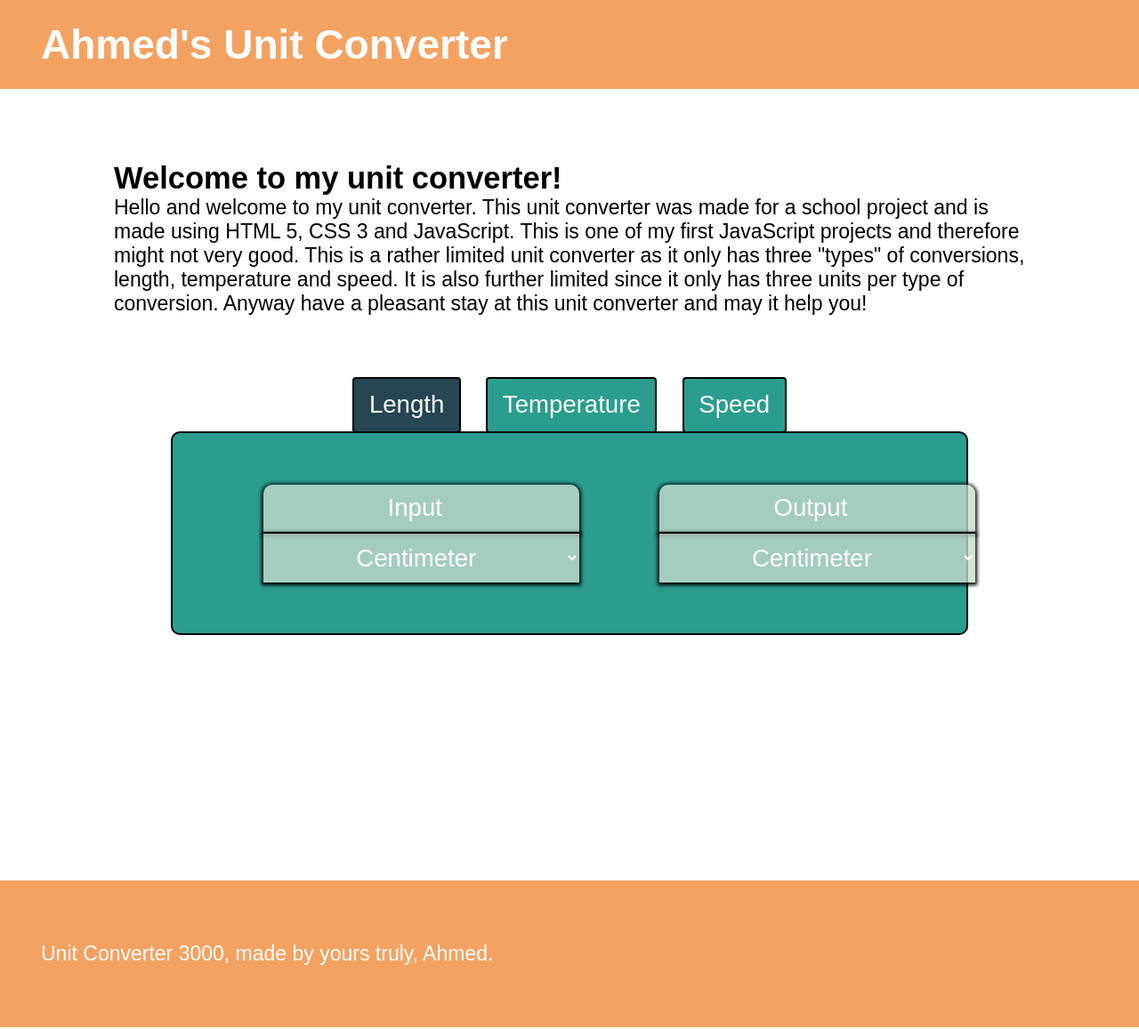
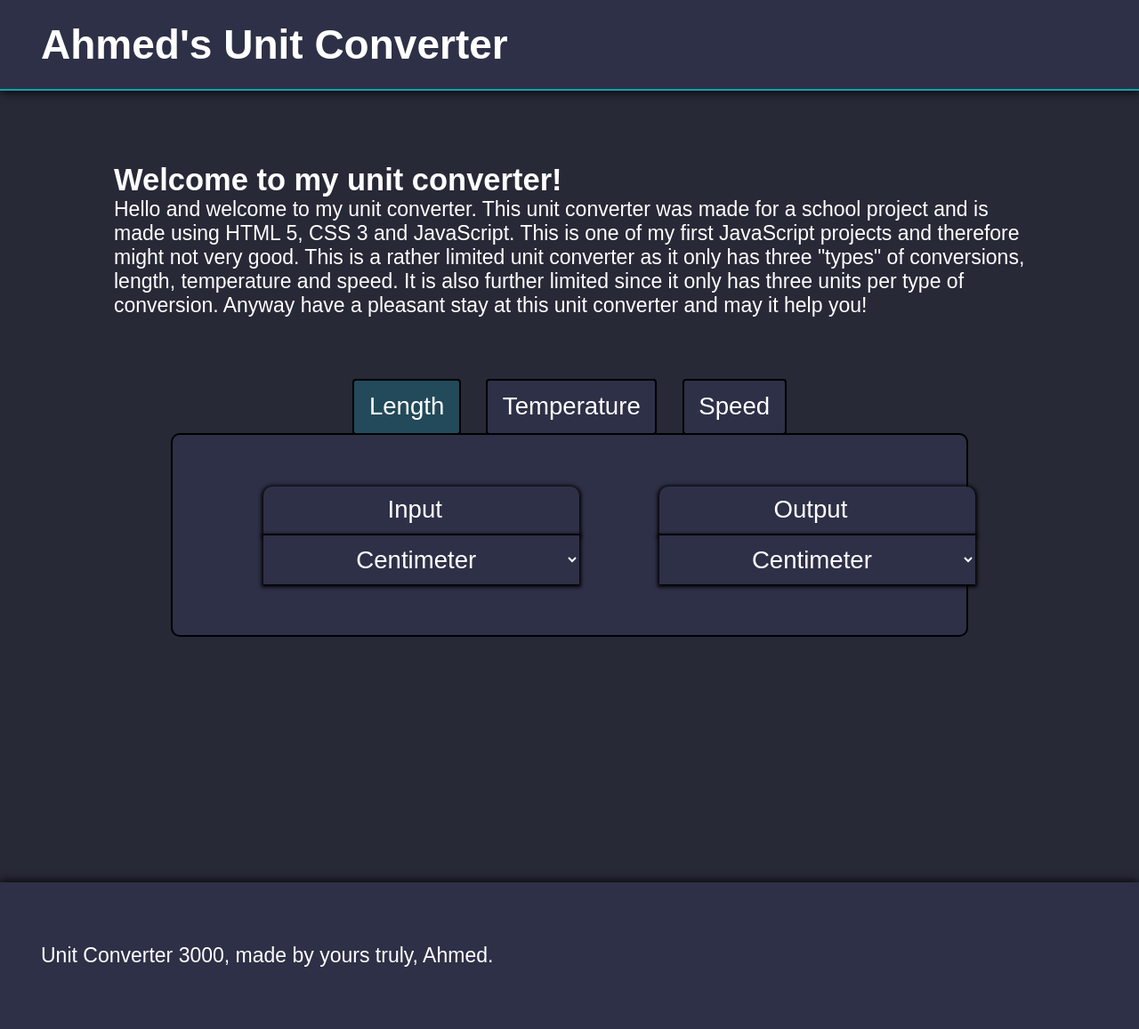
Before and after one commit to Yomanss/Projekt3, a plain HTML site: page index.html in a window 1280 px wide. Shown: the whole page at 89% size. Drawn offline with Linux system fonts and the light colour scheme.

Commit message:
changed color pallette of website

```diff
--- a/css/main.css
+++ b/css/main.css
@@ -6,11 +6,12 @@
 
 :root {
   --myOrange: #f4a261;
-  --myGreen: #2a9d8f;
-  --myDarkGreen: #264653;
+  --myGreen: #224a5a;
+  --myDarkGrey: #2E3047;
 }
 
 html {
+  color: white;
   font-size: 23px;
   font-family: sans-serif, Arial;
 }
@@ -20,12 +21,18 @@ header {
   display: flex;
   justify-content: space-between;
   padding: 1rem 2rem;
-  background-color: var(--myOrange);
-  color: white;
+  border-bottom: 2px solid rgba(17, 179, 179, 0.884) ;
+  box-shadow: 1px 1px 10px black;
+  background-color: var(--myDarkGrey);
+
 }
 
 h2 {
   margin: 3.5rem 0 0 0;
+}
+
+body {
+  background-color: #272937;
 }
 
 .text {
@@ -37,7 +44,7 @@ h2 {
    flex-direction: column;
    align-items: center;
    margin: 0 0 12rem 0;
-   color: white;
+
 }
 
 .converterForms {
@@ -48,13 +55,13 @@ h2 {
   border: 2px solid black;
   border-radius: 10px;
   padding: 2.5rem;
-  background-color: var(--myGreen);
+  background-color: var(--myDarkGrey);
 }
 
 .unitConverter input, select{
   height: 2em;
   min-width: 0;
-  background-color: rgba(199, 219, 206, 0.781);
+  background-color: var(--myDarkGrey);
   color: white;
   margin: 0 3.5vw;
   border: none;
@@ -80,7 +87,7 @@ h2 {
 
 .convertType label {
   display: inline-block;
-  background-color: var(--myGreen);
+  background-color: var(--myDarkGrey);
   padding: 0.5em 0.6em;
   font-size: 1.2rem;
   border: 2px solid black;
@@ -89,16 +96,16 @@ h2 {
 }
 
 .convertType input[type="radio"]:checked + label {
-  background-color: var(--myDarkGreen);
+  background-color: var(--myGreen);
   border-color: black;
 }
 
 .convertType input[type="radio"]:focus + label {
-  border: 2px dashed greenyellow;
+  border: 2px dashed white;
 }
 
 .convertType input[type="radio"]:hover + label {
-  background-color: greenyellow;
+  background-color: rgb(8, 93, 119);
 }
 
 form {
@@ -130,8 +137,8 @@ form {
 footer {
   margin: 1rem 0 0 0;
   padding: 3rem 2rem;
-  background-color: var(--myOrange);
-  color: white;
+  box-shadow: -1px -1px 10px black;
+  background-color: var(--myDarkGrey);
 }
 
 @media only screen and (max-width: 1920px) {
```
